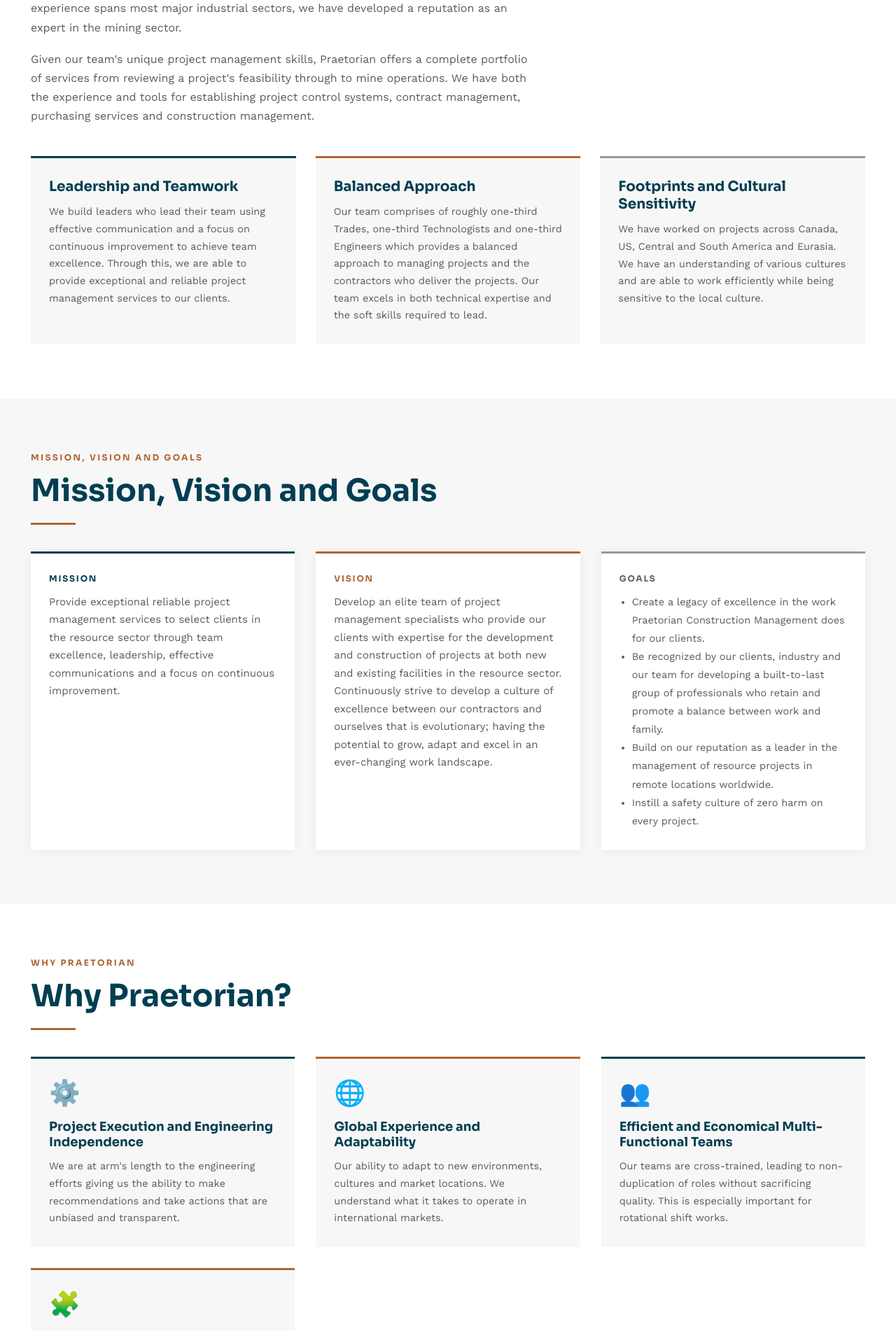
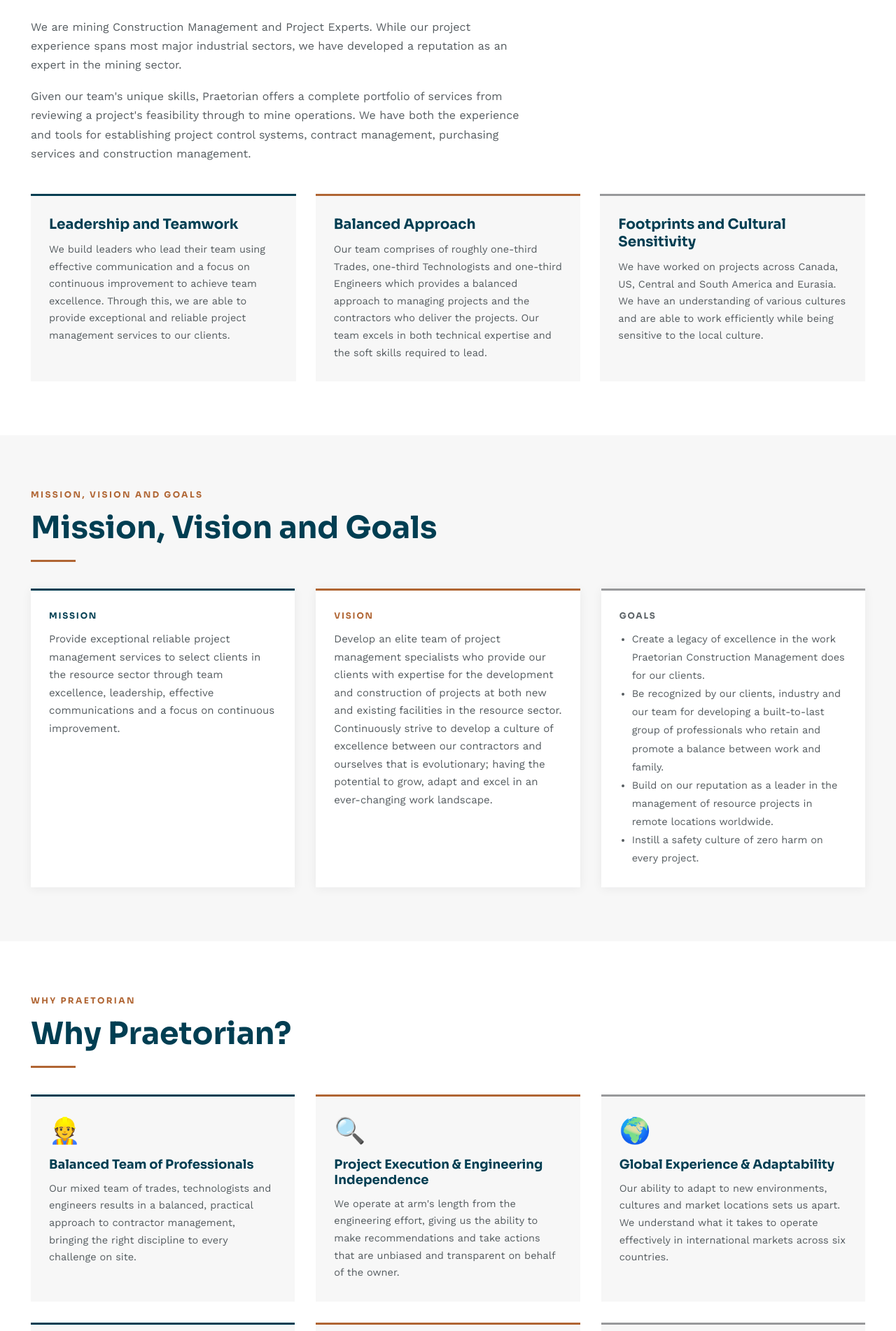
Before and after one commit to PCMGlobal/Praetorian-CM-Website, a Next.js app: page /about in a window 1280 px wide. Shown: the part 780-2682 px from the top of the page at 70% size. Built offline with nearby package versions, Linux system fonts and the light colour scheme; no server answers.

Commit message:
About page: update hero, Who We Are copy, add Why Praetorian six capability cards

```diff
--- a/app/about/page.tsx
+++ b/app/about/page.tsx
@@ -19,15 +19,15 @@
                 Home
               </Link>
               <div style={{ fontFamily: 'var(--font-sora), sans-serif', fontWeight: '700', fontSize: '12px', letterSpacing: '.2em', textTransform: 'uppercase', color: '#e3ab7c', marginTop: '22px' }}>About Us</div>
-              <h1 style={{ fontFamily: 'var(--font-sora), sans-serif', fontWeight: '800', fontSize: 'clamp(34px,4.6vw,58px)', margin: '14px 0 0', color: '#fff', lineHeight: '1.04', maxWidth: '26ch' }}>Mining construction and project management specialists.</h1>
-              <p style={{ fontSize: '16.5px', lineHeight: '1.62', maxWidth: '70ch', color: '#c3d0d4', margin: '18px 0 0' }}>Praetorian Construction Management has experience in a diverse field of industrial construction including: mining, petrochemical, power, refineries, dams, roadways, water treatment plants, natural gas pipelines and compressor stations, forestry and marine.</p>
+              <h1 style={{ fontFamily: 'var(--font-sora), sans-serif', fontWeight: '800', fontSize: 'clamp(34px,4.6vw,58px)', margin: '14px 0 0', color: '#fff', lineHeight: '1.04', maxWidth: '26ch' }}>Mining Construction Management &amp; Project Specialists.</h1>
+              <p style={{ fontSize: '16.5px', lineHeight: '1.62', maxWidth: '70ch', color: '#c3d0d4', margin: '18px 0 0' }}>Praetorian Construction Management has experience in a diverse field of industrial construction including: mining, petrochemical, power, refineries, dams, roadways, water treatment plants, natural gas pipelines and compressor stations, forestry and marine. Over the past two decades, mining has been the primary focus of our work, and it is where our deepest expertise and reputation have been built.</p>
             </div>
           </section>
           <section style={{ maxWidth: '1400px', margin: '0 auto', padding: 'clamp(46px,6vw,84px) clamp(16px,4vw,44px)' }}>
             <div data-reveal="" style={{ fontFamily: 'var(--font-sora), sans-serif', fontWeight: '700', fontSize: '12px', letterSpacing: '.2em', textTransform: 'uppercase', color: '#B06533' }}>Who we are</div>
             <h2 data-reveal="" style={{ fontFamily: 'var(--font-sora), sans-serif', fontWeight: '700', fontSize: 'clamp(30px,3.6vw,44px)', margin: '12px 0 16px', color: '#003E52' }}>Who We Are</h2>
-            <p style={{ fontSize: '16px', lineHeight: '1.7', maxWidth: '72ch', color: '#555c60', margin: '0 0 18px' }}>We are mining construction and project management specialists. While our project experience spans most major industrial sectors, we have developed a reputation as an expert in the mining sector.</p>
-            <p style={{ fontSize: '16px', lineHeight: '1.7', maxWidth: '72ch', color: '#555c60', margin: '0 0 44px' }}>Given our team's unique project management skills, Praetorian offers a complete portfolio of services from reviewing a project's feasibility through to mine operations. We have both the experience and tools for establishing project control systems, contract management, purchasing services and construction management.</p>
+            <p style={{ fontSize: '16px', lineHeight: '1.7', maxWidth: '72ch', color: '#555c60', margin: '0 0 18px' }}>We are mining Construction Management and Project Experts. While our project experience spans most major industrial sectors, we have developed a reputation as an expert in the mining sector.</p>
+            <p style={{ fontSize: '16px', lineHeight: '1.7', maxWidth: '72ch', color: '#555c60', margin: '0 0 44px' }}>Given our team's unique skills, Praetorian offers a complete portfolio of services from reviewing a project's feasibility through to mine operations. We have both the experience and tools for establishing project control systems, contract management, purchasing services and construction management.</p>
             <div style={{ display: 'grid', gridTemplateColumns: 'repeat(auto-fit,minmax(300px,1fr))', gap: 'clamp(20px,2.6vw,28px)' }}>
               <div data-reveal="" style={{ padding: '28px 26px', borderTop: '3px solid #003E52', background: '#f7f7f7' }}>
                 <h4 style={{ fontFamily: 'var(--font-sora), sans-serif', fontWeight: '700', fontSize: '20px', color: '#003E52', margin: '0 0 12px' }}>Leadership and Teamwork</h4>
@@ -73,26 +73,36 @@
             <div data-reveal="" style={{ fontFamily: 'var(--font-sora), sans-serif', fontWeight: '700', fontSize: '12px', letterSpacing: '.2em', textTransform: 'uppercase', color: '#B06533' }}>Why Praetorian</div>
             <h2 data-reveal="" style={{ fontFamily: 'var(--font-sora), sans-serif', fontWeight: '700', fontSize: 'clamp(30px,3.6vw,44px)', margin: '12px 0 0', color: '#003E52' }}>Why Praetorian?</h2>
             <div style={{ width: '64px', height: '3px', background: '#B06533', margin: '18px 0 38px' }}></div>
-            <div style={{ display: 'grid', gridTemplateColumns: 'repeat(auto-fit,minmax(280px,1fr))', gap: 'clamp(20px,2.6vw,30px)' }}>
+            <div style={{ display: 'grid', gridTemplateColumns: 'repeat(3,1fr)', gap: 'clamp(20px,2.6vw,30px)' }}>
+              <div data-reveal="" style={{ padding: '28px 26px', borderTop: '3px solid #003E52', background: '#f7f7f7' }}>
+                <div style={{ fontSize: '36px', marginBottom: '16px' }}>👷</div>
+                <h4 style={{ fontFamily: 'var(--font-sora), sans-serif', fontWeight: '700', fontSize: '18px', color: '#003E52', margin: '0 0 12px' }}>Balanced Team of Professionals</h4>
+                <p style={{ fontSize: '14.5px', lineHeight: '1.7', color: '#555c60', margin: '0' }}>Our mixed team of trades, technologists and engineers results in a balanced, practical approach to contractor management, bringing the right discipline to every challenge on site.</p>
+              </div>
+              <div data-reveal="" style={{ padding: '28px 26px', borderTop: '3px solid #B06533', background: '#f7f7f7' }}>
+                <div style={{ fontSize: '36px', marginBottom: '16px' }}>🔍</div>
+                <h4 style={{ fontFamily: 'var(--font-sora), sans-serif', fontWeight: '700', fontSize: '18px', color: '#003E52', margin: '0 0 12px' }}>Project Execution &amp; Engineering Independence</h4>
+                <p style={{ fontSize: '14.5px', lineHeight: '1.7', color: '#555c60', margin: '0' }}>We operate at arm&apos;s length from the engineering effort, giving us the ability to make recommendations and take actions that are unbiased and transparent on behalf of the owner.</p>
+              </div>
+              <div data-reveal="" style={{ padding: '28px 26px', borderTop: '3px solid #98999B', background: '#f7f7f7' }}>
+                <div style={{ fontSize: '36px', marginBottom: '16px' }}>🌍</div>
+                <h4 style={{ fontFamily: 'var(--font-sora), sans-serif', fontWeight: '700', fontSize: '18px', color: '#003E52', margin: '0 0 12px' }}>Global Experience &amp; Adaptability</h4>
+                <p style={{ fontSize: '14.5px', lineHeight: '1.7', color: '#555c60', margin: '0' }}>Our ability to adapt to new environments, cultures and market locations sets us apart. We understand what it takes to operate effectively in international markets across six countries.</p>
+              </div>
               <div data-reveal="" style={{ padding: '28px 26px', borderTop: '3px solid #003E52', background: '#f7f7f7' }}>
                 <div style={{ fontSize: '36px', marginBottom: '16px' }}>⚙️</div>
-                <h4 style={{ fontFamily: 'var(--font-sora), sans-serif', fontWeight: '700', fontSize: '18px', color: '#003E52', margin: '0 0 12px' }}>Project Execution and Engineering Independence</h4>
-                <p style={{ fontSize: '14.5px', lineHeight: '1.7', color: '#555c60', margin: '0' }}>We are at arm's length to the engineering efforts giving us the ability to make recommendations and take actions that are unbiased and transparent.</p>
+                <h4 style={{ fontFamily: 'var(--font-sora), sans-serif', fontWeight: '700', fontSize: '18px', color: '#003E52', margin: '0 0 12px' }}>Efficient &amp; Economical Multi-Functional Teams</h4>
+                <p style={{ fontSize: '14.5px', lineHeight: '1.7', color: '#555c60', margin: '0' }}>Our teams are cross-trained, enabling non-duplication of roles without sacrificing quality. This is especially important for rotational shift work, where versatility directly impacts project economics.</p>
               </div>
               <div data-reveal="" style={{ padding: '28px 26px', borderTop: '3px solid #B06533', background: '#f7f7f7' }}>
-                <div style={{ fontSize: '36px', marginBottom: '16px' }}>🌐</div>
-                <h4 style={{ fontFamily: 'var(--font-sora), sans-serif', fontWeight: '700', fontSize: '18px', color: '#003E52', margin: '0 0 12px' }}>Global Experience and Adaptability</h4>
-                <p style={{ fontSize: '14.5px', lineHeight: '1.7', color: '#555c60', margin: '0' }}>Our ability to adapt to new environments, cultures and market locations. We understand what it takes to operate in international markets.</p>
+                <div style={{ fontSize: '36px', marginBottom: '16px' }}>🤝</div>
+                <h4 style={{ fontFamily: 'var(--font-sora), sans-serif', fontWeight: '700', fontSize: '18px', color: '#003E52', margin: '0 0 12px' }}>Flexibility &amp; Integrated Team Approach</h4>
+                <p style={{ fontSize: '14.5px', lineHeight: '1.7', color: '#555c60', margin: '0' }}>Our experience working as an integrated project management team alongside client personnel and other organisations gives us a unique advantage. We adapt our structure to fit seamlessly within the owner's team.</p>
               </div>
-              <div data-reveal="" style={{ padding: '28px 26px', borderTop: '3px solid #003E52', background: '#f7f7f7' }}>
-                <div style={{ fontSize: '36px', marginBottom: '16px' }}>👥</div>
-                <h4 style={{ fontFamily: 'var(--font-sora), sans-serif', fontWeight: '700', fontSize: '18px', color: '#003E52', margin: '0 0 12px' }}>Efficient and Economical Multi-Functional Teams</h4>
-                <p style={{ fontSize: '14.5px', lineHeight: '1.7', color: '#555c60', margin: '0' }}>Our teams are cross-trained, leading to non-duplication of roles without sacrificing quality. This is especially important for rotational shift works.</p>
-              </div>
-              <div data-reveal="" style={{ padding: '28px 26px', borderTop: '3px solid #B06533', background: '#f7f7f7' }}>
-                <div style={{ fontSize: '36px', marginBottom: '16px' }}>🧩</div>
-                <h4 style={{ fontFamily: 'var(--font-sora), sans-serif', fontWeight: '700', fontSize: '18px', color: '#003E52', margin: '0 0 12px' }}>Flexibility and Integrated Team Approach</h4>
-                <p style={{ fontSize: '14.5px', lineHeight: '1.7', color: '#555c60', margin: '0' }}>Our experience working as an integrated project management team alongside client personnel and/or other organisations gives us a unique advantage in the industry.</p>
+              <div data-reveal="" style={{ padding: '28px 26px', borderTop: '3px solid #98999B', background: '#f7f7f7' }}>
+                <div style={{ fontSize: '36px', marginBottom: '16px' }}>🏗️</div>
+                <h4 style={{ fontFamily: 'var(--font-sora), sans-serif', fontWeight: '700', fontSize: '18px', color: '#003E52', margin: '0 0 12px' }}>Extensive Direct-Hire Contracting Experience</h4>
+                <p style={{ fontSize: '14.5px', lineHeight: '1.7', color: '#555c60', margin: '0' }}>A large proportion of our team came through the direct-hire contractor background. We understand how contractors operate, their challenges and the practical solutions that keep projects moving.</p>
               </div>
             </div>
           </section>
```
